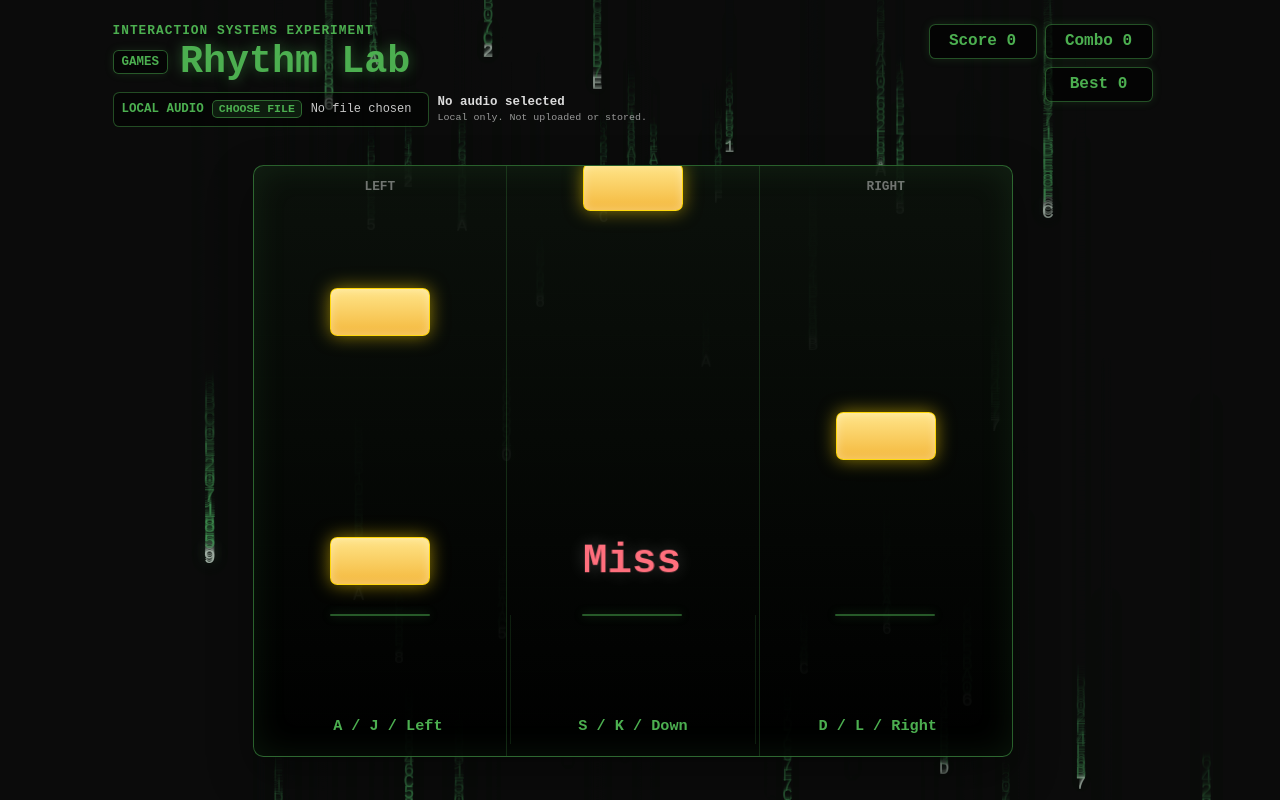
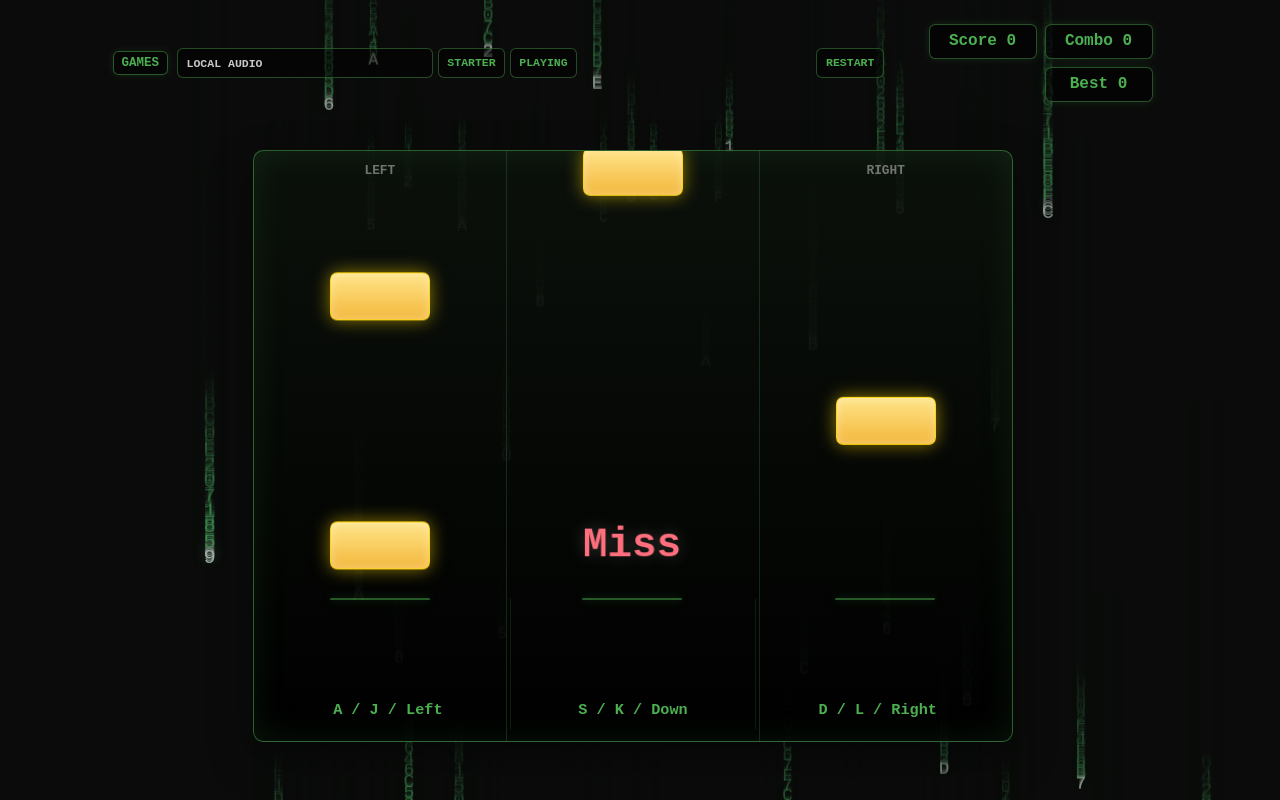
Before and after one commit to kareemsasa3/personal-website, a React (Vite) app in the folder web/: page /games/rhythm-lab in a window 1280 px wide. Both pictures are taken after a click on the button "START". Built offline with nearby package versions, Linux system fonts and the light colour scheme.

Commit message:
Improve Rhythm Lab active controls

```diff
--- a/web/src/components/RhythmLab/RhythmLab.css
+++ b/web/src/components/RhythmLab/RhythmLab.css
@@ -278,6 +278,104 @@
   box-shadow: 0 0 10px rgba(76, 175, 80, 0.16);
 }
 
+.rhythm-lab-active-session {
+  gap: clamp(0.45rem, 1.2vw, 0.85rem);
+}
+
+.rhythm-lab-active-session .rhythm-lab-header {
+  align-items: center;
+}
+
+.rhythm-lab-active-bar {
+  display: flex;
+  align-items: center;
+  gap: 0.55rem;
+  width: 100%;
+  min-width: 0;
+}
+
+.rhythm-lab-active-context {
+  display: flex;
+  align-items: center;
+  flex: 1 1 auto;
+  gap: 0.35rem;
+  min-width: 0;
+  max-width: 100%;
+  overflow: hidden;
+}
+
+.rhythm-lab-active-filename,
+.rhythm-lab-active-chip,
+.rhythm-lab-compact-action {
+  min-height: 1.9rem;
+  border: 1px solid rgba(76, 175, 80, 0.42);
+  border-radius: 0.36rem;
+  background: rgba(0, 0, 0, 0.48);
+  box-sizing: border-box;
+  font-size: 0.72rem;
+  font-weight: 900;
+  line-height: 1;
+  text-transform: uppercase;
+}
+
+.rhythm-lab-active-filename {
+  display: block;
+  flex: 1 1 auto;
+  min-width: 4rem;
+  max-width: 16rem;
+  overflow: hidden;
+  padding: 0.58rem 0.55rem 0.35rem;
+  color: rgba(255, 255, 255, 0.78);
+  text-overflow: ellipsis;
+  white-space: nowrap;
+}
+
+.rhythm-lab-active-chip {
+  display: inline-flex;
+  align-items: center;
+  justify-content: center;
+  flex: 0 0 auto;
+  padding: 0.35rem 0.5rem;
+  color: var(--terminal-primary, #4caf50);
+}
+
+.rhythm-lab-active-chip-recording {
+  border-color: rgba(255, 111, 125, 0.6);
+  color: #ffb8c0;
+}
+
+.rhythm-lab-active-actions {
+  display: flex;
+  align-items: center;
+  flex: 0 0 auto;
+  gap: 0.35rem;
+}
+
+.rhythm-lab-compact-action {
+  padding: 0.35rem 0.55rem;
+  color: var(--terminal-primary, #4caf50);
+  cursor: pointer;
+  font-family: inherit;
+}
+
+.rhythm-lab-compact-action:hover,
+.rhythm-lab-compact-action:focus-visible {
+  border-color: rgba(76, 175, 80, 0.78);
+  background: rgba(76, 175, 80, 0.13);
+  outline: none;
+}
+
+.rhythm-lab-compact-action-danger {
+  border-color: rgba(255, 111, 125, 0.68);
+  color: #ffb8c0;
+}
+
+.rhythm-lab-compact-action-danger:hover,
+.rhythm-lab-compact-action-danger:focus-visible {
+  border-color: rgba(255, 111, 125, 0.86);
+  background: rgba(255, 111, 125, 0.14);
+}
+
 .rhythm-lab-stage {
   min-height: 0;
   display: flex;
@@ -341,13 +439,22 @@
   pointer-events: none;
 }
 
+.rhythm-lab-note-motion {
+  position: absolute;
+  inset: 0;
+  z-index: 4;
+  pointer-events: none;
+  transform: translate3d(0, var(--rhythm-note-y), 0);
+  will-change: transform;
+}
+
 .rhythm-lab-note {
   position: absolute;
-  z-index: 4;
+  top: 0;
   left: 50%;
   width: min(58%, 6.25rem);
   height: clamp(2.2rem, 6vh, 3.3rem);
-  transform: translate(-50%, -50%);
+  transform: translate3d(-50%, -50%, 0);
   border: 1px solid rgba(255, 215, 0, 0.9);
   border-radius: 0.45rem;
   background: linear-gradient(180deg, #ffe58a, #f4b83c);
@@ -636,6 +743,47 @@
     gap: 0.65rem;
   }
 
+  .rhythm-lab-active-session {
+    padding-top: 0.45rem;
+    gap: 0.45rem;
+  }
+
+  .rhythm-lab-active-session .rhythm-lab-header {
+    gap: 0.45rem;
+  }
+
+  .rhythm-lab-active-bar {
+    display: grid;
+    grid-template-columns: auto minmax(0, 1fr) auto;
+    gap: 0.4rem;
+  }
+
+  .rhythm-lab-active-context {
+    gap: 0.28rem;
+  }
+
+  .rhythm-lab-active-filename,
+  .rhythm-lab-active-chip,
+  .rhythm-lab-compact-action {
+    min-height: 1.75rem;
+    font-size: 0.64rem;
+  }
+
+  .rhythm-lab-active-filename {
+    min-width: 0;
+    max-width: none;
+    padding: 0.53rem 0.45rem 0.32rem;
+  }
+
+  .rhythm-lab-active-chip,
+  .rhythm-lab-compact-action {
+    padding: 0.3rem 0.42rem;
+  }
+
+  .rhythm-lab-active-actions {
+    gap: 0.28rem;
+  }
+
   .rhythm-lab-eyebrow {
     font-size: 0.7rem;
   }
@@ -714,12 +862,23 @@
     font-size: 0.78rem;
   }
 
+  .rhythm-lab-active-session .rhythm-lab-hud span {
+    padding: 0.32rem 0.25rem;
+    font-size: 0.7rem;
+  }
+
   .rhythm-lab-highway {
     width: min(100%, 430px);
     height: calc(100vh - 13.5rem);
     height: calc(100dvh - 13.5rem);
     min-height: 360px;
     border-radius: 0.5rem;
+  }
+
+  .rhythm-lab-active-session .rhythm-lab-highway {
+    height: calc(100vh - 7rem);
+    height: calc(100dvh - 7rem);
+    min-height: min(430px, calc(100dvh - 7rem));
   }
 
   .rhythm-lab-hit-zones {
@@ -749,6 +908,24 @@
     min-height: 340px;
   }
 
+  .rhythm-lab-active-bar {
+    gap: 0.32rem;
+  }
+
+  .rhythm-lab-active-status {
+    display: none;
+  }
+
+  .rhythm-lab-active-chip-recording {
+    display: inline-flex;
+  }
+
+  .rhythm-lab-active-session .rhythm-lab-highway {
+    height: calc(100vh - 6.5rem);
+    height: calc(100dvh - 6.5rem);
+    min-height: min(360px, calc(100dvh - 6.5rem));
+  }
+
   .rhythm-lab-hit-zone {
     padding-bottom: 0.6rem;
   }
--- a/web/src/components/RhythmLab/RhythmLab.tsx
+++ b/web/src/components/RhythmLab/RhythmLab.tsx
@@ -76,10 +76,11 @@ const RhythmLab = () => {
   const [activeChartMode, setActiveChartMode] =
     useState<ActiveChartMode>("starter");
   const [recordedChart, setRecordedChart] = useState<RhythmChart | null>(null);
-  const [recordingNotes, setRecordingNotes] = useState<ChartNote[]>([]);
+  const [recordingCount, setRecordingCount] = useState(0);
   const [isRecording, setIsRecording] = useState(false);
   const recordingNotesRef = useRef<ChartNote[]>([]);
   const recordingSequenceRef = useRef(0);
+  const lastRecordedByLaneRef = useRef<Partial<Record<LaneIndex, number>>>({});
   const activeChart =
     activeChartMode === "recorded" && recordedChart
       ? recordedChart
@@ -158,6 +159,13 @@ const RhythmLab = () => {
     requestAnimationFrame(() => gameRef.current?.focus());
   }, []);
 
+  const resetRecordingDraft = useCallback(() => {
+    recordingNotesRef.current = [];
+    recordingSequenceRef.current = 0;
+    lastRecordedByLaneRef.current = {};
+    setRecordingCount(0);
+  }, []);
+
   const startGame = useCallback(async () => {
     const canPlay = await playFromStart();
     if (!canPlay) return;
@@ -182,15 +190,13 @@ const RhythmLab = () => {
   }, [focusGame, resumePlayback]);
 
   const clearRecordedChart = useCallback(() => {
-    recordingNotesRef.current = [];
-    recordingSequenceRef.current = 0;
-    setRecordingNotes([]);
+    resetRecordingDraft();
     setRecordedChart(null);
     setActiveChartMode("starter");
     setIsRecording(false);
     setVisibleJudgment(null);
     resetGame();
-  }, [resetGame]);
+  }, [resetGame, resetRecordingDraft]);
 
   const handleAudioFileChange = useCallback(
     (event: ChangeEvent<HTMLInputElement>) => {
@@ -209,22 +215,21 @@ const RhythmLab = () => {
     const canPlay = await playFromStart();
     if (!canPlay) return;
 
-    recordingNotesRef.current = [];
-    recordingSequenceRef.current = 0;
-    setRecordingNotes([]);
+    resetRecordingDraft();
     setRecordedChart(null);
     setActiveChartMode("starter");
     setIsRecording(true);
     setVisibleJudgment(null);
     resetGame();
     focusGame();
-  }, [focusGame, hasSelectedFile, playFromStart, resetGame]);
+  }, [focusGame, hasSelectedFile, playFromStart, resetGame, resetRecordingDraft]);
 
   const stopRecording = useCallback(() => {
     if (!isRecording) return;
 
     pausePlayback();
     const nextChart = createRecordedChart(recordingNotesRef.current);
+    setRecordingCount(recordingNotesRef.current.length);
     setRecordedChart(nextChart);
     setActiveChartMode("recorded");
     setIsRecording(false);
@@ -314,13 +319,11 @@ const RhythmLab = () => {
       if (isRecording) {
         const audio = audioRef.current;
         const timeMs = audio ? Math.round(audio.currentTime * 1000) : 0;
-        const lastSameLaneNote = [...recordingNotesRef.current]
-          .reverse()
-          .find((note) => note.lane === lane);
+        const lastSameLaneNoteMs = lastRecordedByLaneRef.current[lane];
 
         if (
-          lastSameLaneNote &&
-          Math.abs(timeMs - lastSameLaneNote.timeMs) <= RECORDING_DEDUPE_MS
+          lastSameLaneNoteMs !== undefined &&
+          Math.abs(timeMs - lastSameLaneNoteMs) <= RECORDING_DEDUPE_MS
         ) {
           return;
         }
@@ -335,8 +338,9 @@ const RhythmLab = () => {
           timeMs,
         };
 
-        recordingNotesRef.current = [...recordingNotesRef.current, note];
-        setRecordingNotes(recordingNotesRef.current);
+        recordingNotesRef.current.push(note);
+        lastRecordedByLaneRef.current[lane] = timeMs;
+        setRecordingCount(recordingNotesRef.current.length);
         showHitFeedback(lane);
         return;
       }
@@ -445,12 +449,16 @@ const RhythmLab = () => {
     "--rhythm-line-y": `${RHYTHM_LINE_PERCENT}%`,
   } as CSSProperties;
   const chartModeLabel = isRecording
-    ? `Recording mode - ${recordingNotes.length} taps`
+    ? `Recording mode - ${recordingCount} taps`
     : activeChartMode === "recorded" && recordedChart
       ? `Recorded chart - ${recordedChart.notes.length} notes`
       : hasSelectedFile
         ? "Starter chart - local audio clock"
         : "Starter chart - silent static clock";
+  const isActiveSession = phase === "playing" || isRecording;
+  const activeChartModeLabel =
+    activeChartMode === "recorded" && recordedChart ? "Recorded" : "Starter";
+  const activeAudioLabel = fileName ?? "Local audio";
 
   useEffect(() => {
     if (phase === "complete") {
@@ -479,13 +487,77 @@ const RhythmLab = () => {
   return (
     <div
       ref={gameRef}
-      className={`rhythm-lab ${isRecording ? "rhythm-lab-recording" : ""}`}
+      className={`rhythm-lab ${isRecording ? "rhythm-lab-recording" : ""} ${
+        isActiveSession ? "rhythm-lab-active-session" : ""
+      }`}
       tabIndex={0}
       aria-label="Rhythm Lab three lane timing prototype"
     >
       <header className="rhythm-lab-header">
         <div className="rhythm-lab-header-copy">
-          <p className="rhythm-lab-eyebrow">Interaction Systems Experiment</p>
+          {isActiveSession ? (
+            <div
+              className="rhythm-lab-active-bar"
+              aria-label="Active session controls"
+            >
+              <Link className="rhythm-lab-back-link" to="/games">
+                Games
+              </Link>
+              <div className="rhythm-lab-active-context" aria-live="polite">
+                <span
+                  className="rhythm-lab-active-filename"
+                  title={activeAudioLabel}
+                  aria-label={activeAudioLabel}
+                >
+                  {activeAudioLabel}
+                </span>
+                <span className="rhythm-lab-active-chip rhythm-lab-active-chart">
+                  {activeChartModeLabel}
+                </span>
+                <span
+                  className={`rhythm-lab-active-chip rhythm-lab-active-status ${
+                    isRecording ? "rhythm-lab-active-chip-recording" : ""
+                  }`}
+                >
+                  {isRecording ? `${recordingCount} taps` : "Playing"}
+                </span>
+              </div>
+              <div className="rhythm-lab-active-actions">
+                {isPausedAfterVisibilityChange && phase === "playing" && (
+                  <button
+                    className="rhythm-lab-compact-action"
+                    type="button"
+                    onClick={resumeAudio}
+                  >
+                    Resume
+                  </button>
+                )}
+                {isRecording ? (
+                  <button
+                    className="rhythm-lab-compact-action rhythm-lab-compact-action-danger"
+                    type="button"
+                    onClick={stopRecording}
+                  >
+                    Stop
+                  </button>
+                ) : (
+                  <button
+                    className="rhythm-lab-compact-action"
+                    type="button"
+                    onClick={() => {
+                      void restartGame();
+                    }}
+                  >
+                    Restart
+                  </button>
+                )}
+              </div>
+            </div>
+          ) : (
+            <>
+              <p className="rhythm-lab-eyebrow">
+                Interaction Systems Experiment
+              </p>
               <div className="rhythm-lab-title-row">
                 <Link className="rhythm-lab-back-link" to="/games">
                   Games
@@ -502,7 +574,10 @@ const RhythmLab = () => {
                     aria-label="Choose local audio file"
                     onChange={handleAudioFileChange}
                   />
-              <span className="rhythm-lab-audio-picker-button" aria-hidden="true">
+                  <span
+                    className="rhythm-lab-audio-picker-button"
+                    aria-hidden="true"
+                  >
                     Choose file
                   </span>
                 </label>
@@ -516,18 +591,11 @@ const RhythmLab = () => {
                   </span>
                   <small>Local only. Not uploaded or stored.</small>
                   {audioError && (
-                <small className="rhythm-lab-audio-error">{audioError}</small>
+                    <small className="rhythm-lab-audio-error">
+                      {audioError}
+                    </small>
                   )}
                 </div>
-            {isPausedAfterVisibilityChange && phase === "playing" && (
-              <button
-                className="rhythm-lab-audio-resume"
-                type="button"
-                onClick={resumeAudio}
-              >
-                Resume audio
-              </button>
-            )}
                 {hasSelectedFile && (
                   <div
                     className="rhythm-lab-recording-controls"
@@ -553,15 +621,6 @@ const RhythmLab = () => {
                         Recorded chart
                       </button>
                     )}
-                {isRecording ? (
-                  <button
-                    className="rhythm-lab-record-button rhythm-lab-record-button-active"
-                    type="button"
-                    onClick={stopRecording}
-                  >
-                    Stop recording
-                  </button>
-                ) : (
                     <button
                       className="rhythm-lab-record-button"
                       type="button"
@@ -571,8 +630,7 @@ const RhythmLab = () => {
                     >
                       Record chart
                     </button>
-                )}
-                {recordedChart && !isRecording && (
+                    {recordedChart && (
                       <button
                         className="rhythm-lab-clear-recording"
                         type="button"
@@ -584,6 +642,8 @@ const RhythmLab = () => {
                   </div>
                 )}
               </div>
+            </>
+          )}
         </div>
         <div className="rhythm-lab-hud" aria-live="polite">
           <span>Score {score}</span>
@@ -615,16 +675,18 @@ const RhythmLab = () => {
                   .map((note) => (
                     <span
                       key={note.id}
-                      className="rhythm-lab-note"
+                      className="rhythm-lab-note-motion"
                       style={{
-                        top: `${
+                        "--rhythm-note-y": `${
                           Math.min(
                             note.progress,
                             NOTE_OVERSHOOT_MULTIPLIER
                           ) * RHYTHM_LINE_PERCENT
                         }%`,
-                      }}
-                    />
+                      } as CSSProperties}
+                    >
+                      <span className="rhythm-lab-note" />
+                    </span>
                   ))}
               </div>
             ))}
@@ -669,7 +731,7 @@ const RhythmLab = () => {
                 className="rhythm-lab-status-readout rhythm-lab-status-recording"
               >
                 <span>Recording</span>
-                <small>{recordingNotes.length} taps</small>
+                <small>{recordingCount} taps</small>
               </div>
             ) : (
               phase === "ready" && (
```
Lines whose indentation alone changed are shown as unchanged.
